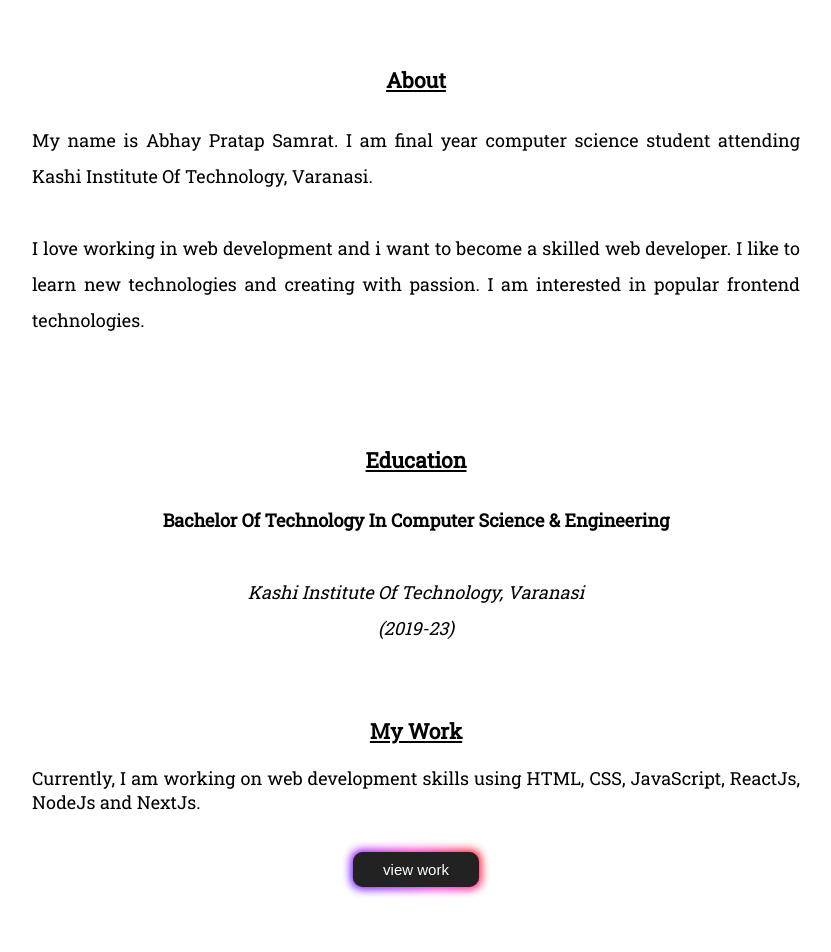
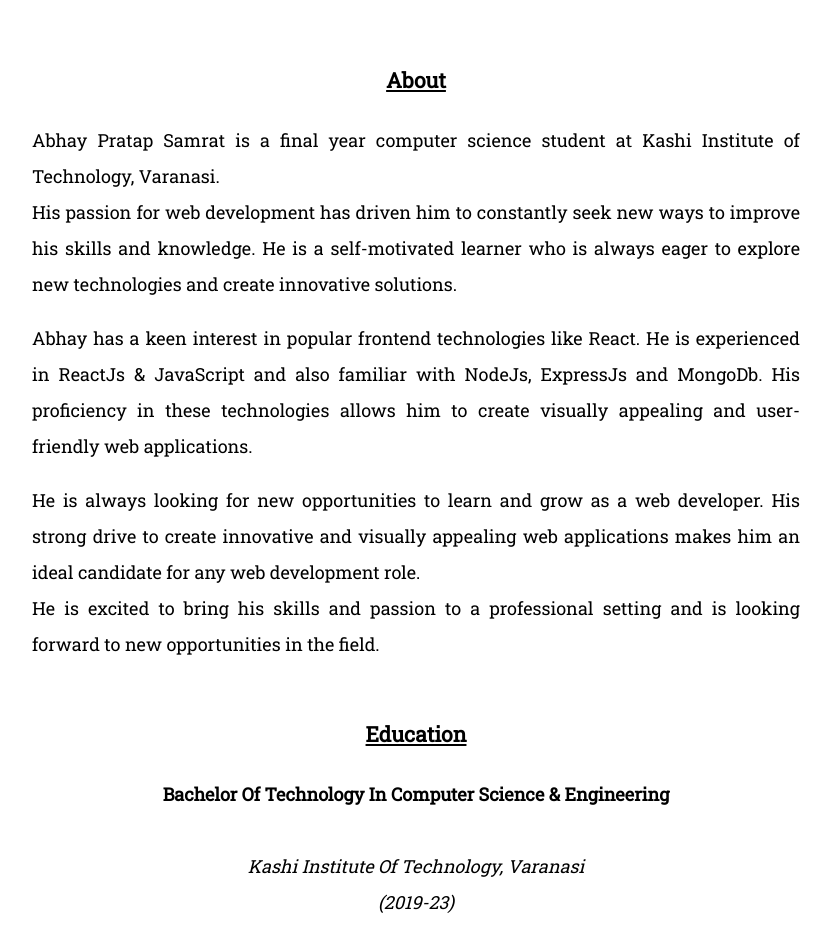
Before and after one commit to abhaypsamrat/Nextjs-Portfolio, a Next.js app: page / in a window 1280 px wide. Shown: the part 460-1412 px from the top of the page, without its empty margins (224-1055 px from the left). Built offline with nearby package versions, Linux system fonts and the light colour scheme.

Commit message:
updated about

```diff
--- a/component/About.js
+++ b/component/About.js
@@ -4,14 +4,28 @@ function About() {
   return (
     <div className={styles.about}>
       <h3>About</h3>
+
       <p>
-        My name is Abhay Pratap Samrat. I am final year computer science student
-        attending Kashi Institute Of Technology, Varanasi. <br />
-        <br />
-        I love working in web development and i want to become a skilled web
-        developer. I like to learn new technologies and creating with passion. I am interested in popular
-        frontend technologies.
-        <br />
+        Abhay Pratap Samrat is a final year computer science student at Kashi
+        Institute of Technology, Varanasi.
+        <br /> His passion for web development has driven him to constantly seek
+        new ways to improve his skills and knowledge. He is a self-motivated
+        learner who is always eager to explore new technologies and create
+        innovative solutions.
+      </p>
+      <p>
+        Abhay has a keen interest in popular frontend technologies like React.
+        He is experienced in ReactJs & JavaScript and also familiar with NodeJs,
+        ExpressJs and MongoDb. His proficiency in these technologies allows him
+        to create visually appealing and user-friendly web applications.
+      </p>
+      <p>
+        He is always looking for new opportunities to learn and grow as a web
+        developer. His strong drive to create innovative and visually appealing
+        web applications makes him an ideal candidate for any web development
+        role.
+        <br /> He is excited to bring his skills and passion to a professional
+        setting and is looking forward to new opportunities in the field.
       </p>
       <div className={styles.edu}>
         <h3>Education</h3>
--- a/component/Skill.js
+++ b/component/Skill.js
@@ -1,6 +1,6 @@
 import styles from "../styles/skill.module.css";
 import { FaReact } from "react-icons/fa";
-import { SiNextdotjs } from "react-icons/si";
+// import { SiNextdotjs } from "react-icons/si";
 import { DiJavascript1 } from "react-icons/di";
 import { AiOutlineHtml5 } from "react-icons/ai";
 import { DiCss3 } from "react-icons/di";
@@ -33,10 +33,10 @@ function Skill() {
           <SiMongodb className={styles.mongodblogo} />
           <i>MongoDB</i>
         </div>
-        <div className={styles.next}>
+        {/* <div className={styles.next}>
           <SiNextdotjs className={styles.nextlogo} />
           <i>NextJs</i>
-        </div>
+        </div> */}
         <div className={styles.js}>
           <DiJavascript1 className={styles.jslogo} />
           <i>JavaScript</i>
--- a/component/Work.js
+++ b/component/Work.js
@@ -7,8 +7,8 @@ function Work() {
     <div className={styles.work}>
       <h3>My Work</h3>
       <p>
-      Currently, I am working on web development skills using HTML,
-        CSS, JavaScript, ReactJs, NodeJs and NextJs.
+        Currently, I am working on web development skills using JavaScript,
+        ReactJs, NodeJs, ExpressJs and MongoDB.
       </p>
       <button onClick={() => router.push("/project")}>view work</button>
     </div>
--- a/styles/about.module.css
+++ b/styles/about.module.css
@@ -13,7 +13,6 @@
 
 .about p {
   text-align: justify;
-  padding-bottom: 50px;
 }
 @media (max-width: 720px) {
   .about {
```
